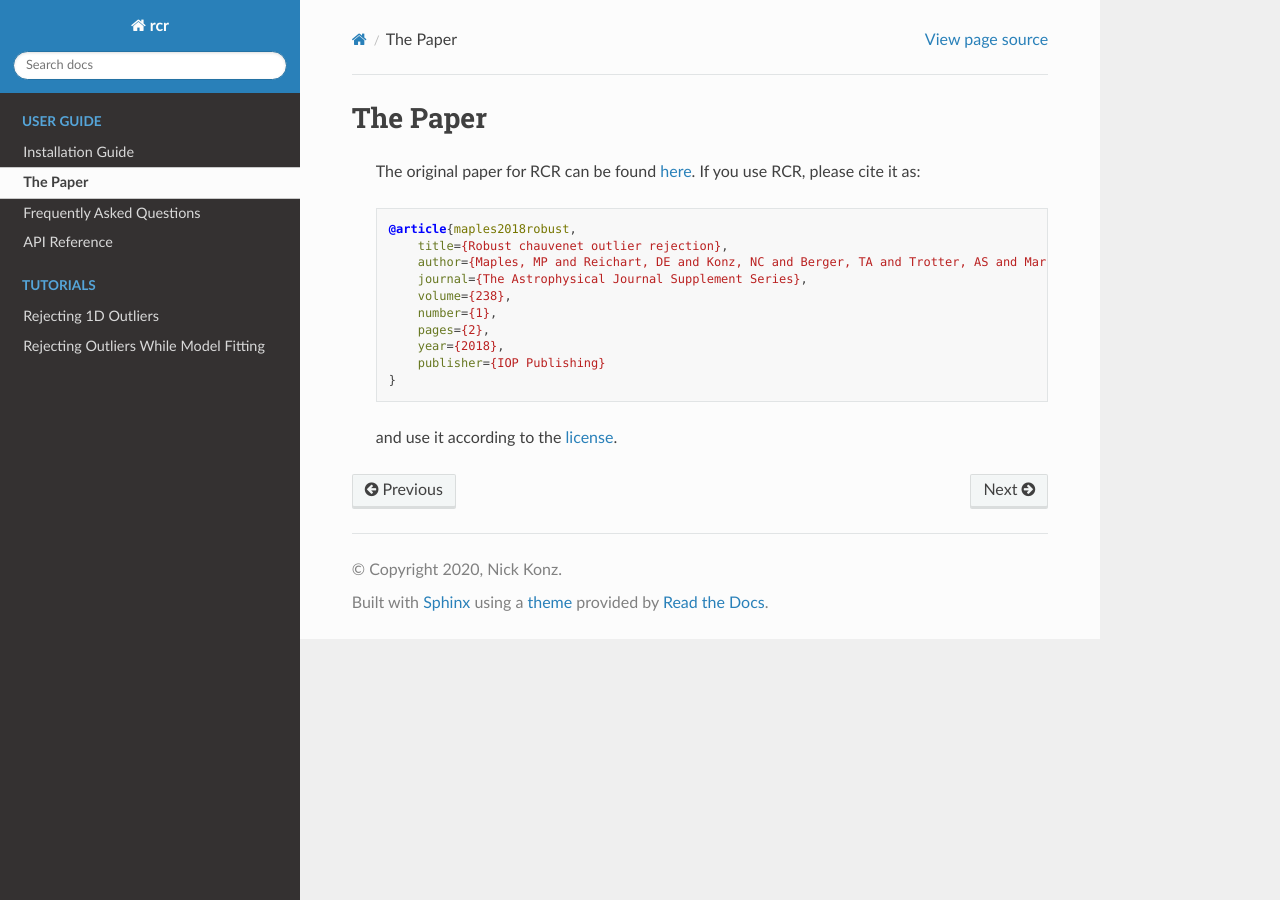
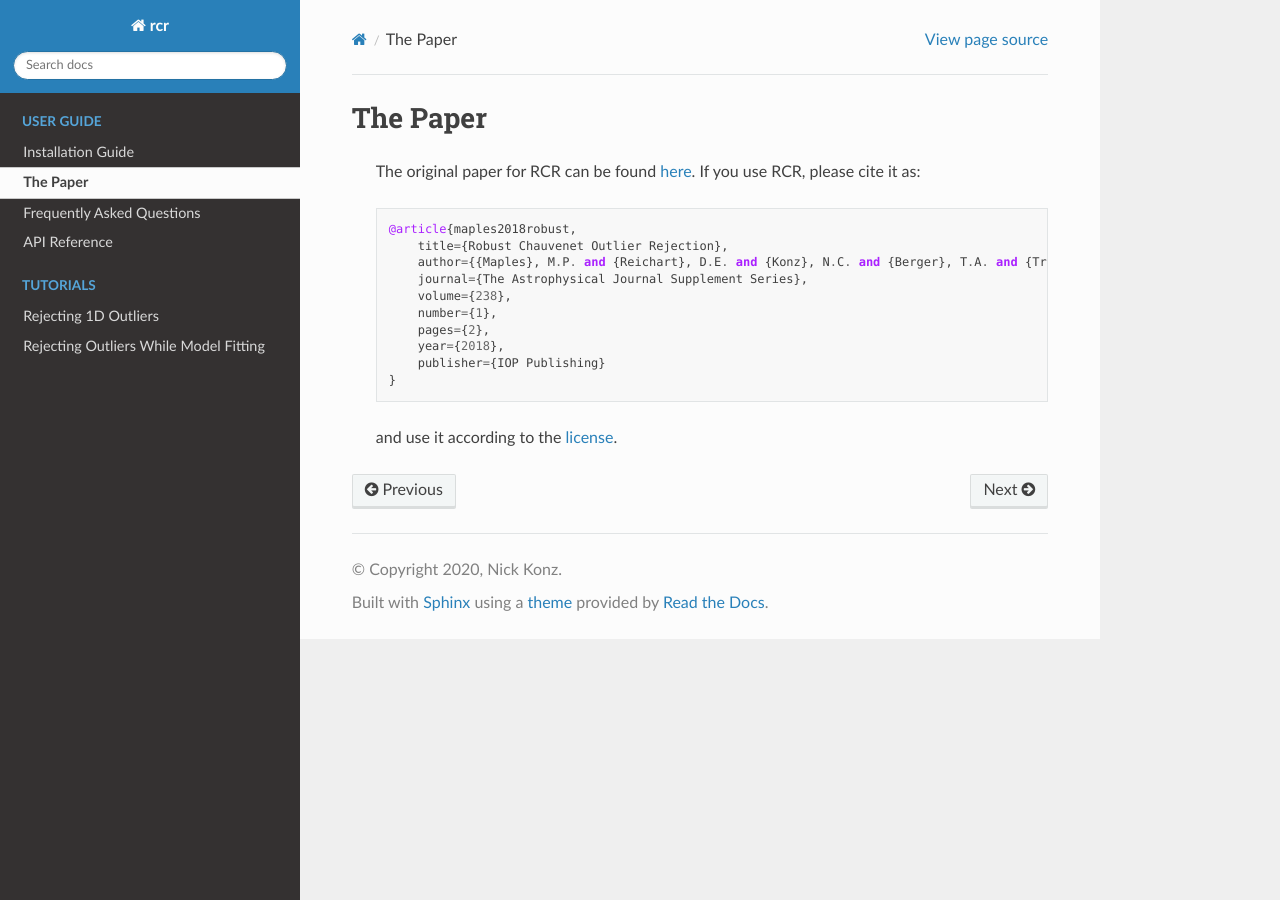
Before and after one commit to nickk124/robust-outlier-rejection, a Sphinx documentation site: the page built from docs/source/guide/papers.rst, in a window 1280 px wide. Built offline with Sphinx 7.4.7 and the Read the Docs theme 2.0.0, drawn with Linux system fonts in a browser that asks for light colours.

```diff
--- a/docs/source/guide/papers.rst
+++ b/docs/source/guide/papers.rst
@@ -6,17 +6,6 @@ The Paper
     The original paper for RCR can be found `here <https://arxiv.org/abs/1807.05276>`_. If you use RCR,
     please cite it as:
 
-    .. code-block:: bib
-
-        @article{maples2018robust,
-            title={Robust chauvenet outlier rejection},
-            author={Maples, MP and Reichart, DE and Konz, NC and Berger, TA and Trotter, AS and Martin, JR and Dutton, DA and Paggen, ML and Joyner, RE and Salemi, CP},
-            journal={The Astrophysical Journal Supplement Series},
-            volume={238},
-            number={1},
-            pages={2},
-            year={2018},
-            publisher={IOP Publishing}
-        }
+    .. literalinclude:: ../../citation.bib
 
     and use it according to the `license <https://github.com/nickk124/RCR/blob/master/LICENSE>`_.
```
Also changed, not shown: README.rst (+1 -12 lines), docs/citation.bib (added, +10 -0 lines), 1 other file.
